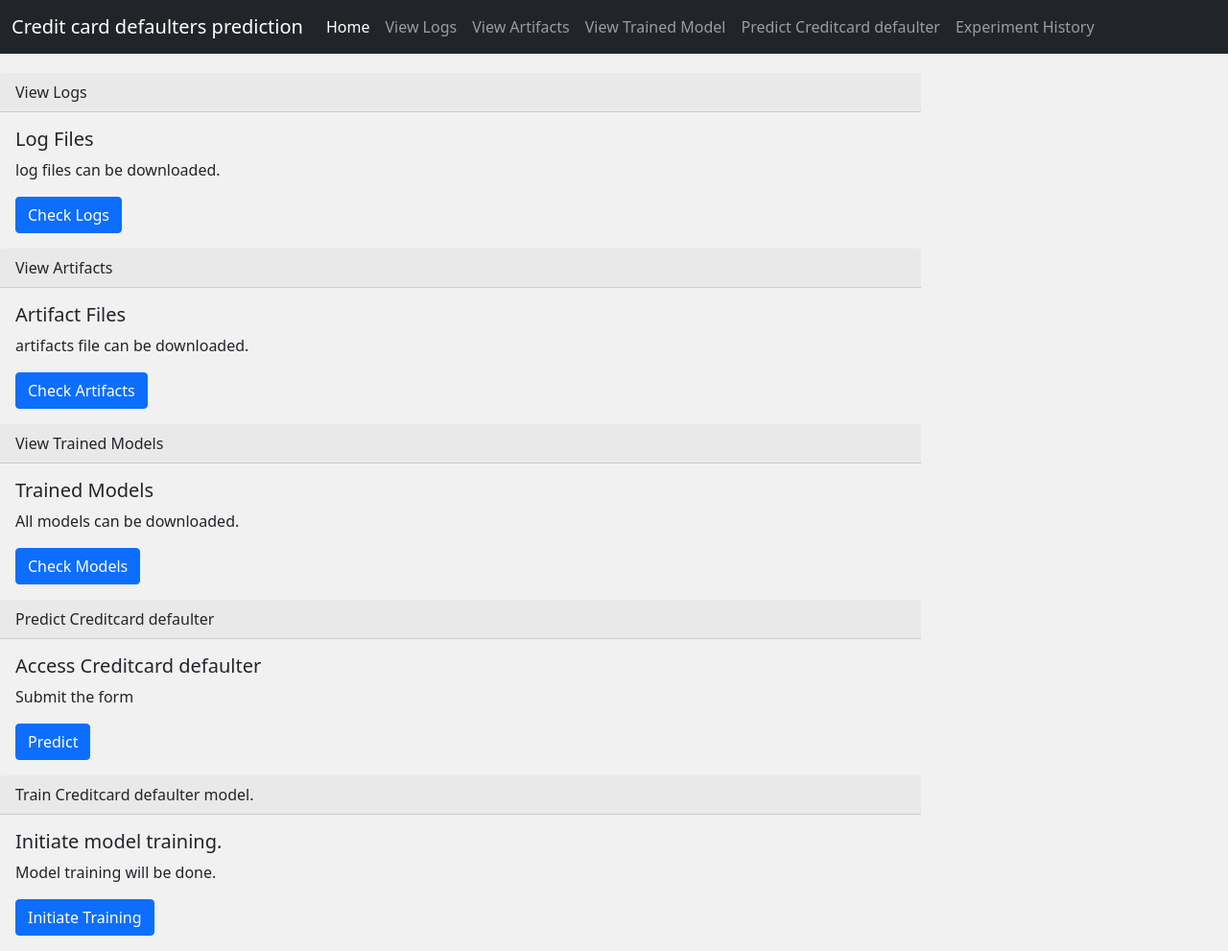
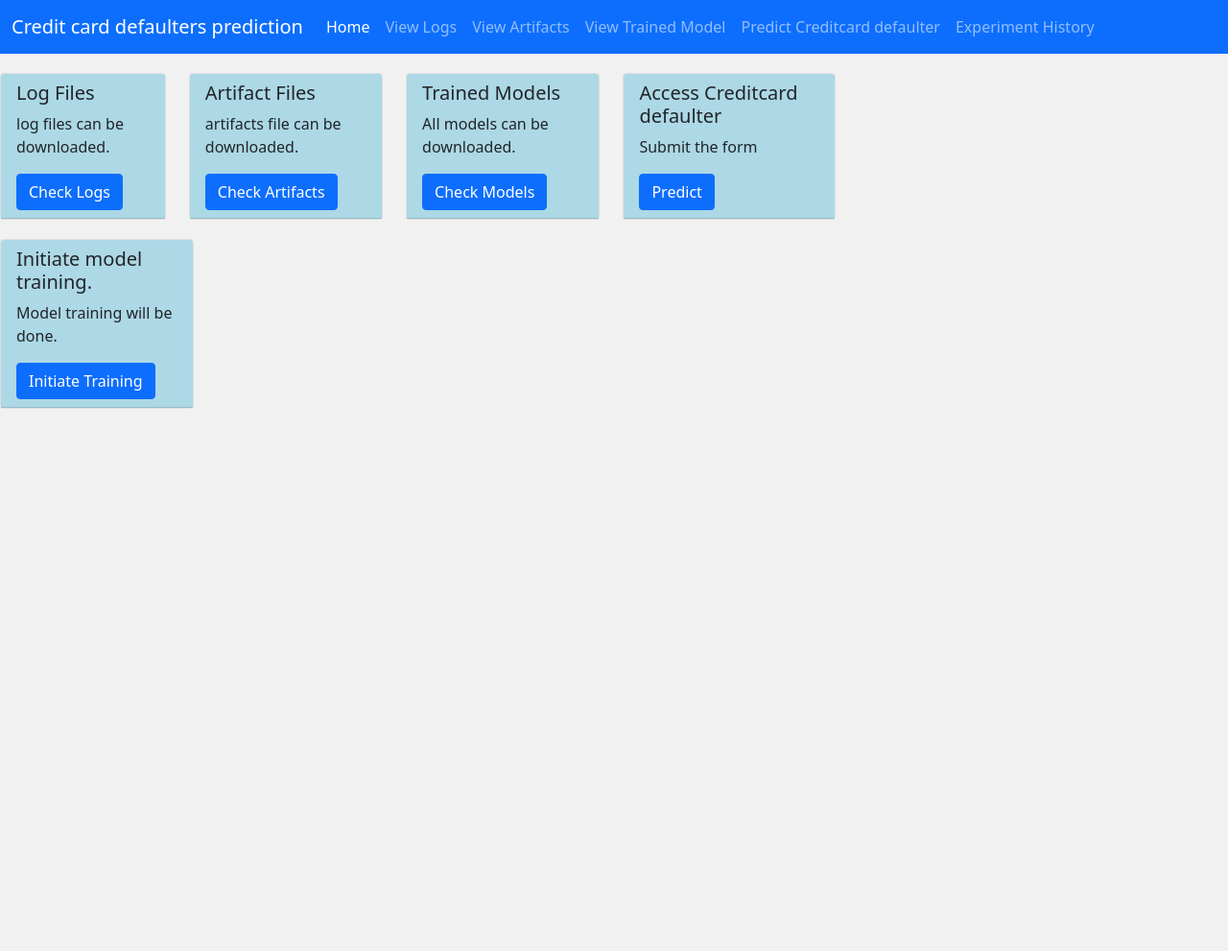
Before and after one commit to rameshkumar-datascience/Creditcard_default_prediction, a Flask app: page / in a window 1280 px wide. Shown: the whole page at 96% size. After the commit the page ends 426 px from the top, so only its background shows below. Run offline with Flask 2, Linux system fonts and the light colour scheme; some libraries are stand-ins or nearby versions.

Commit message:
html updated

```diff
--- a/templates/header.html
+++ b/templates/header.html
@@ -51,7 +51,7 @@ table-layout: fixed;
 
     -->
 
-    <nav class="navbar navbar-expand-lg navbar-dark bg-dark">
+    <nav class="navbar navbar-expand-lg navbar-dark bg-primary">
         <div class="container-fluid">
             <button class="navbar-toggler" type="button" data-bs-toggle="collapse" data-bs-target="#navbarTogglerDemo03"
                 aria-controls="navbarTogglerDemo03" aria-expanded="false" aria-label="Toggle navigation">
--- a/templates/index.html
+++ b/templates/index.html
@@ -1,16 +1,15 @@
 {% extends 'header.html' %}
 
 {% block head %}
-
-
 <title>Index</title>
-<link rel="stylesheet" href="{{ url_for('static', filename='css/index.css') }}">
 {% endblock %}
 
 {% block content %}
 
-    <div class="card1">
-        <div class="card-header">
+<div class="row">
+    <div class="col-md-12 col-lg-12 col-sm-12"  style="margin-bottom:20px;width: 20%;">
+        <div class="card">
+            <div class="card-header" style="background-color: lightblue;>
             View Logs
             </div>
             <div class="card-body">
@@ -20,10 +19,11 @@
                 <a class="btn btn-primary" href="/logs">Check Logs</a>
             </div>
         </div>
+    </div>
 
-
-    <div class="card2">
-        <div class="card-header">
+    <div class="col-md-12 col-lg-12 col-sm-12"  style="margin-bottom:20px;width: 23%;">
+        <div class="card">
+            <div class="card-header" style="background-color: lightblue;>
             View Artifacts
             </div>
             <div class="card-body">
@@ -33,11 +33,11 @@
                 <a class="btn btn-primary" href="/artifact">Check Artifacts</a>
             </div>
         </div>
+    </div>
 
-
-
-    <div class="card3">
-        <div class="card-header">
+    <div class="col-md-12 col-lg-12 col-sm-12"  style="margin-bottom:20px;width: 23%;">
+        <div class="card">
+            <div class="card-header" style="background-color: lightblue;>
                 View Trained Models
             </div>
             <div class="card-body">
@@ -47,9 +47,11 @@
                 <a class="btn btn-primary" href="/saved_models">Check Models</a>
             </div>
         </div>
+    </div>
 
-    <div class="card4">
-        <div class="card-header">
+    <div class="col-md-12 col-lg-12 col-sm-12"  style="margin-bottom:20px;width: 25%;">
+        <div class="card">
+            <div class="card-header" style="background-color: lightblue;>
                 Predict Creditcard defaulter
             </div>
             <div class="card-body">
@@ -58,9 +60,11 @@
                 <a class="btn btn-primary" href="/predict">Predict</a>
             </div>
         </div>
+    </div>
 
-    <div class="card5">
-        <div class="card-header">
+    <div class="col-md-12 col-lg-12 col-sm-12"  style="margin-bottom:20px;width: 23%;">
+        <div class="card">
+            <div class="card-header" style="background-color: lightblue;>
                 Train Creditcard defaulter model.
             </div>
             <div class="card-body">
@@ -69,5 +73,6 @@
                 <a class="btn btn-primary" href="/train">Initiate Training</a>
             </div>
         </div>
-
+    </div>
+</div>
 {% endblock %}
```
Also changed, not shown: static/css/index1.css (deleted, +0 -39 lines). Lines whose indentation alone changed are shown as unchanged.
